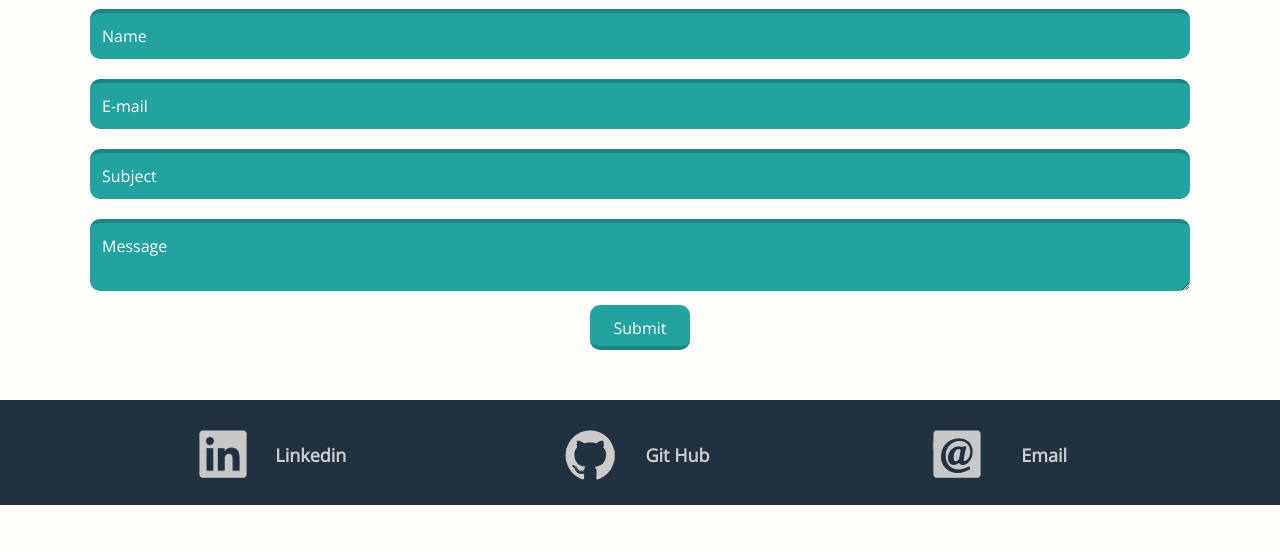
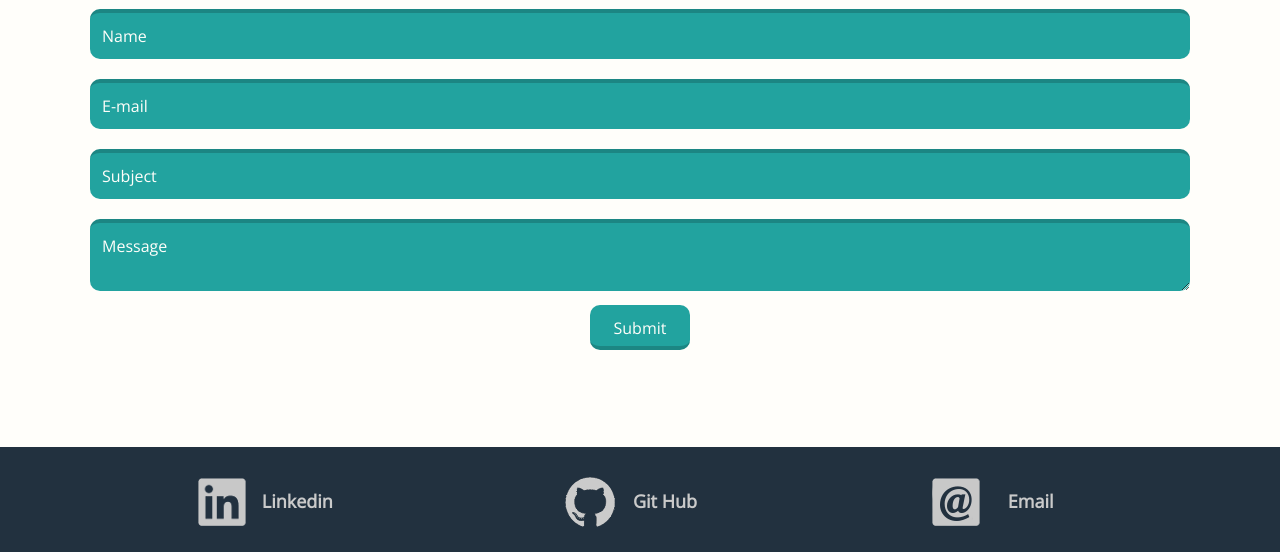
Before and after one commit to xsv24/CVWebsite, a PHP site: page / in a window 1280 px wide. Shown: the part 2657-3209 px from the top of the page. Before the commit the page ends 3162 px from the top, so only its background shows below. Run offline with PHP 8.4, Linux system fonts and the light colour scheme; data comes from the database, SQL or seed files in the repository; both versions use the stored data as it was after the commit; some libraries are stand-ins or nearby versions.

Commit message:
Completion of footer, display sent once email is sent
Footer images wont flash on change now.

```diff
--- a/index.php
+++ b/index.php
@@ -109,7 +109,9 @@
     </form>
 
     <input id="submit" type="submit" value="Submit" name="submit">
-    <p id="error_text" class="center_text"></p>
+    <p id="error_text" class="center_text">errortext</p>
+
+</div>
 
   </div>
 
--- a/scripts/links.js
+++ b/scripts/links.js
@@ -1,10 +1,10 @@
 $(document).ready(function(){
     $(".git_hub")
         .mouseenter(function(){
-            $("#git_hub_logo").css("background", 'url("./images/git_hub_white.png") no-repeat');
+            $("#git_hub_logo").css("background-position", '-50.5px 0px');
         })
         .mouseleave(function(){
-            $("#git_hub_logo").css("background", 'url("./images/git_hub.png") no-repeat');
+            $("#git_hub_logo").css("background-position", "0px 0px");
         })
         .click(function(){
             window.open("https://www.linkedin.com/in/thomas-pearson-4180b8138/");
@@ -12,10 +12,10 @@ $(document).ready(function(){
 
     $("#linkedin")
         .mouseenter(function(){
-            $("#linkedin_logo").css("background", 'url("./images/linkedin_white.png") no-repeat');
+            $("#linkedin_logo").css("background-position","-48px 0px");
         })
         .mouseleave(function(){
-            $("#linkedin_logo").css("background", 'url("./images/linkedin.png") no-repeat');
+            $("#linkedin_logo").css("background-position", "0px 0px");
         })
         .click(function(){
             window.open("https://github.com/xsv24");
@@ -23,12 +23,12 @@ $(document).ready(function(){
 
     $("#email_manual")
         .mouseenter(function(){
-            $("#email_logo").css("background-image", "url(./images/email_white.png)");
+            $("#email_logo").css("background-position", "-48px 0px");
         })
         .mouseleave(function(){
-            $("#email_logo").css("background-image", "url(./images/email.png)");
+            $("#email_logo").css("background-position", "0px 0px");
         })
         .click(function(){
-            window.location.href = "mailto:xsv24@hotmail.com";
+            window.location.href = "mailto:thomaspearson.dev@gmail.com";
         });
 });
--- a/scripts/submit.js
+++ b/scripts/submit.js
@@ -18,22 +18,26 @@ $(document).ready(function(){
     // check the contents are not empty or equal to orginal value
     function check_contents(contents){
         var email = "";
+        var pass = true;
         $.each(contents, function(index, value){
             var id = value.id.toLowerCase()
             var value = value.value.toLowerCase();
             if(id == value){
-                $("#error_text").text("Please complete fill the form!");
-                return false;
+                pass = false;
             }
 
             if(id == "email")
                 email = value;
 
         });
+        if(pass === false){
+            $("#error_text").text("Please complete fill the form!").css("visibility", "visible");
+            return false;
+        }
 
         var isEmail = isEmailOkay(email);
         if(!isEmail){
-            $("#error_text").text("Please check email is correct");
+            $("#error_text").text("Please check email is correct").css("visibility", "visible");
             return false;
         }
 
@@ -54,7 +58,17 @@ $(document).ready(function(){
             console.log(json_text);
         return JSON.parse(json_text);
     }
+    function response_handler(data){
+        var res = JSON.parse(data);
 
+        if(res.success === true){
+            console.log("success");
+            $("#error_text").text("Sent!").css("visibility", "visible");
+        }else{
+            console.log("Fail" + res.error_msg);
+            $("#error_text").text("Failed to Send!").css("visibility", "visible");
+        }
+    }
     // post_data for email
     function post_data(contents){
         var json = convert_to_json(contents);
@@ -64,14 +78,15 @@ $(document).ready(function(){
             url:"./controller/email.php",
             data:json,
             success: function(data){
-                console.log("returned: " + data);
+                response_handler(data);
             }
+
         })
     }
 
     // Submit button click
     $("#submit").click(function(){
-        $("#error_text").text("");
+        $("#error_text").css("visibility", "hidden");;
 
         var contents = [];
         $("input[type!=submit], textarea").each(function(index, value){
--- a/styles/footer.css
+++ b/styles/footer.css
@@ -28,22 +28,27 @@ footer .flex_horizontal div:hover{
     color:#ffffff;
     cursor: pointer;
 }
-footer .flex_horizontal span{
-    width:50px;
-    height: 50px;
-    padding-right: 25px;
-}
 .footer_item{
     padding-top:10px;
     padding-bottom: 10px;
     min-width: 150px;
+    width:50px;
+    height: 50px;
+    margin-right: 25px;
+}
+#email_logo, #git_hub_logo, #linkedin_logo{
+    background-repeat: no-repeat;
+    background-position: 0px 0px;
 }
 #email_logo{
-    background: url("../images/email.png") no-repeat;
+    background-image: url("../images/email.png");
+    width: 48px;
 }
 #git_hub_logo{
-    background: url("../images/git_hub.png") no-repeat;
+    background-image: url("../images/git_hub.png");
+    width:50px;
 }
 #linkedin_logo{
-    background: url("../images/linkedin.png") no-repeat;
+    background-image: url("../images/linkedin.png");
+    width: 48px;
 }
--- a/styles/global.css
+++ b/styles/global.css
@@ -88,3 +88,8 @@ html{
   input[type=submit]:hover, input[type=image]{
     background: #1f9591;
   }
+  #error_text{
+    padding-top:20px;
+    visibility: hidden;
+    margin: auto;
+  }
```
Also changed, not shown: controller/email.php (+3 -4 lines), sql.sql (+6 -3 lines), images/email.png, images/email_white.png (deleted), images/git_hub.png, images/git_hub_logo.png (deleted), images/git_hub_white.png (deleted), images/linkedin.png, images/linkedin_white.png (deleted).
